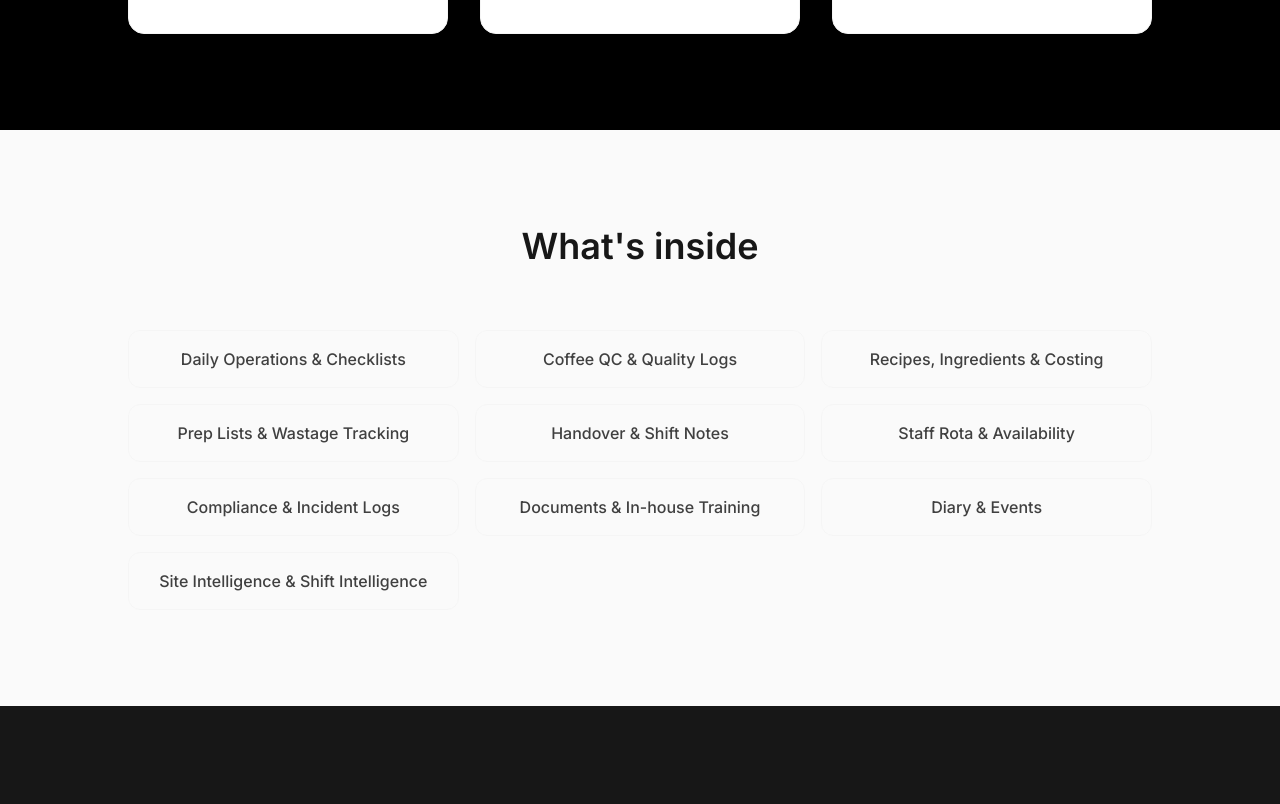
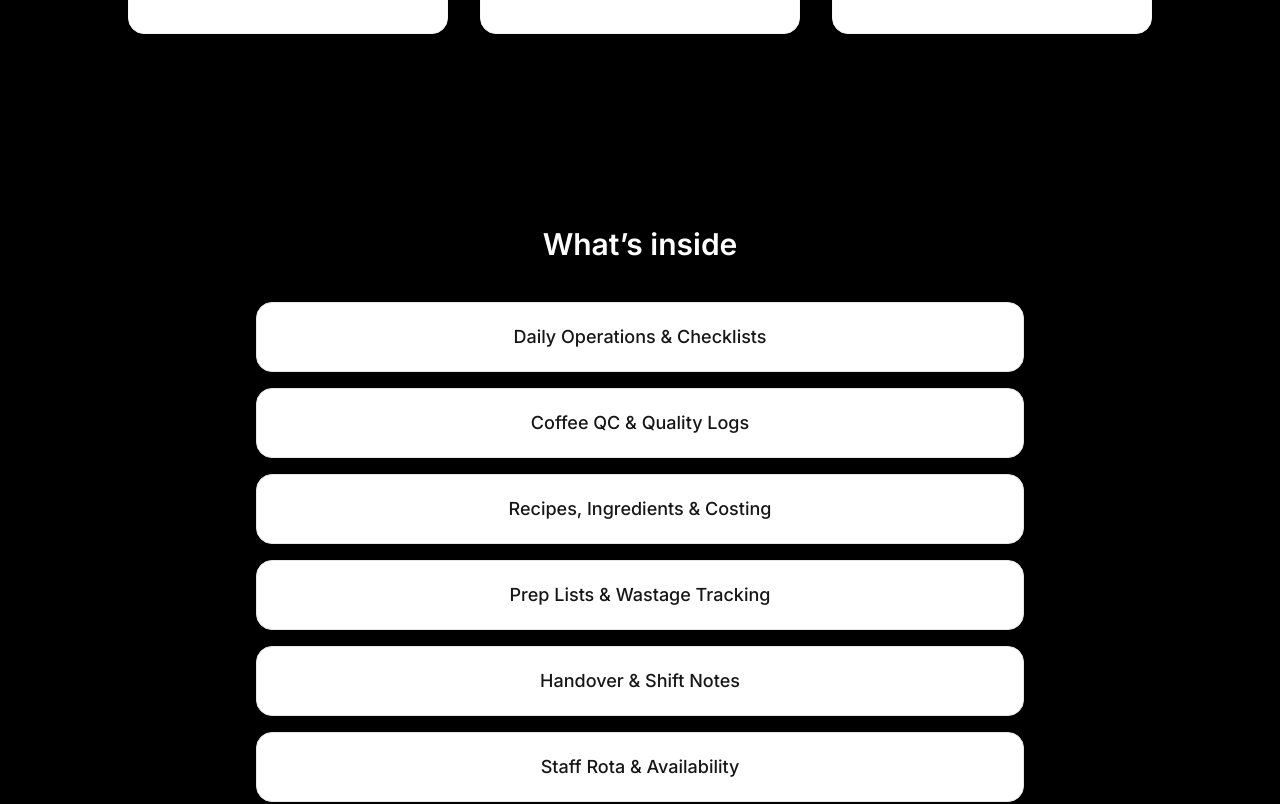
Before and after one commit to odyssey-D/odysseyops-landing, a Next.js app: page / in a window 1280 px wide. Shown: the part 1140-1944 px from the top of the page. Built offline with nearby package versions, Linux system fonts and the light colour scheme; no server answers.

Commit message:
Update Modules.tsx

```diff
--- a/src/components/Modules.tsx
+++ b/src/components/Modules.tsx
@@ -7,19 +7,35 @@ export function Modules() {
   const { ref, isVisible } = useScrollAnimation();
 
   return (
-    <section className="py-24 px-6" ref={ref}>
-      <div className="max-w-5xl mx-auto">
-        <h2 className={`text-3xl sm:text-4xl font-semibold text-neutral-900 text-center mb-16 transition-all duration-700 ${isVisible ? "opacity-100 translate-y-0" : "opacity-0 translate-y-8"}`}>
-          What's inside
+    <section ref={ref} className="py-24 px-6 bg-black">
+      <div className="max-w-3xl mx-auto text-center">
+        {/* Fix: explicit readable heading */}
+        <h2 className="text-2xl md:text-3xl font-semibold text-white mb-10">
+          What’s inside
         </h2>
-        <div className={`grid sm:grid-cols-2 lg:grid-cols-3 gap-4 transition-all duration-700 delay-100 ${isVisible ? "opacity-100 translate-y-0" : "opacity-0 translate-y-8"}`}>
-          {content.modules.map((module, i) => (
+
+        <div
+          className={`space-y-4 transition-all duration-700 ${
+            isVisible ? "opacity-100 translate-y-0" : "opacity-0 translate-y-6"
+          }`}
+        >
+          {(content.modules ?? []).map((item: any, i: number) => (
             <div
               key={i}
-              className="px-6 py-4 bg-neutral-50 rounded-xl text-neutral-700 text-center font-medium border border-neutral-100 hover:bg-neutral-100 transition-colors duration-200"
-              data-testid={`module-${i}`}
+              className="w-full bg-white rounded-2xl border border-neutral-200 shadow-sm"
+              style={{ transitionDelay: `${i * 80}ms` }}
             >
-              {module}
+              {/* Button/pill */}
+              <div className="px-6 py-5 text-lg font-medium text-neutral-900">
+                {typeof item === "string" ? item : item.title}
+              </div>
+
+              {/* Optional description (only renders if present) */}
+              {typeof item !== "string" && item.description ? (
+                <div className="px-6 pb-5 -mt-2 text-sm leading-relaxed text-neutral-600">
+                  {item.description}
+                </div>
+              ) : null}
             </div>
           ))}
         </div>
```
